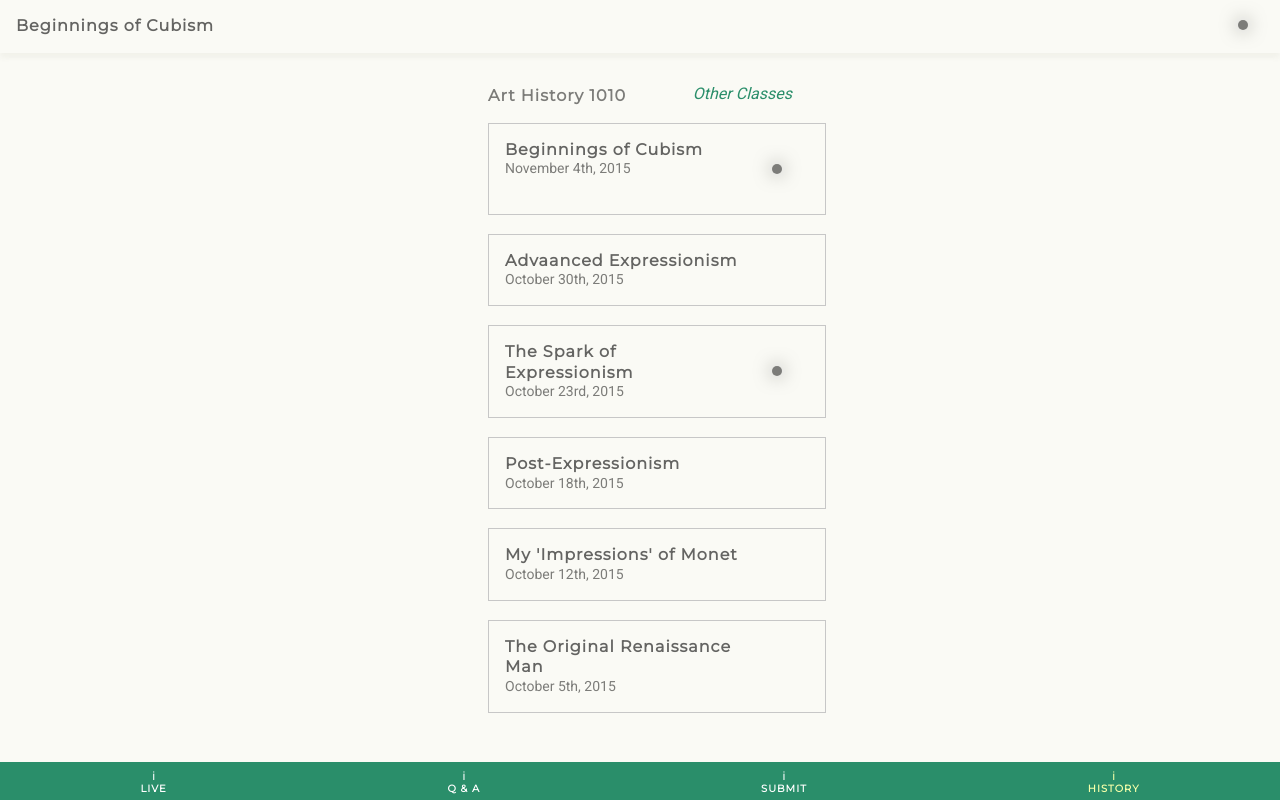
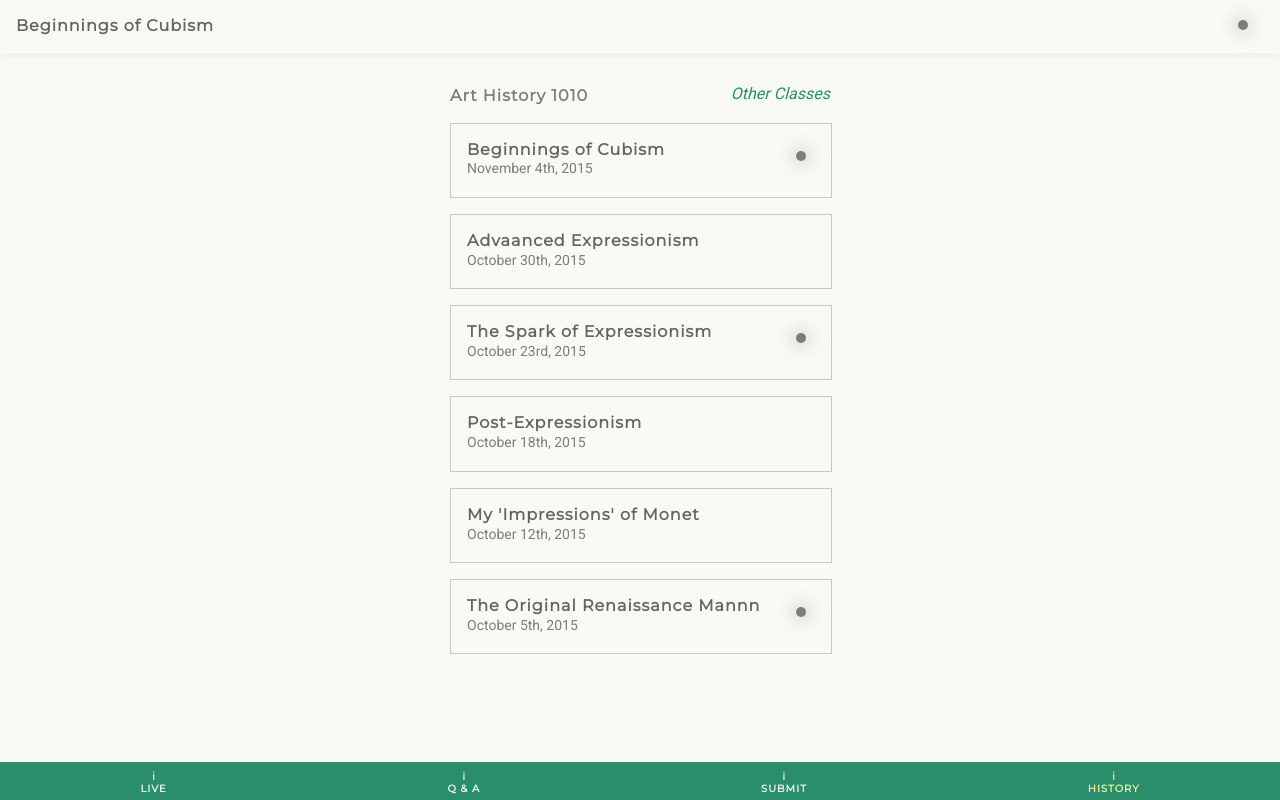
Before and after one commit to OsvaldoRosado/Firefly, a website: page public/history.html in a window 1280 px wide. Drawn offline with nearby package versions, Linux system fonts and the light colour scheme.

Commit message:
improve visuals for history class listings

```diff
--- a/public/history.html
+++ b/public/history.html
@@ -20,63 +20,78 @@
 	</div>
 	<div class="mainContent container">
 		<div class="history">
-			<div class="currentClass container">
+			<div class="currentClass row">
 				<h2>Art History 1010</h2>
 				<a href="#">Other Classes</a>
 			</div>
-			<ul class="container">
+			<ul class="row">
 				<li>
 					<a href="#">
-						<div class="historyTitle">
-							<h2>Beginnings of Cubism</h2>
-							<p>November 4th, 2015</p>
-						</div>
-						<div class="historyPulse">
-							<div class="darkPulse"></div>
+						<div class="historyItem">
+							<div class="historyTitle live">
+								<h2>Beginnings of Cubism</h2>
+								<p>November 4th, 2015</p>
+							</div>
+							<div class="historyPulse">
+								<div class="darkPulse"></div>
+							</div>
 						</div>
 					</a>
 				</li>
 				<li>
 					<a href="#">
-						<div class="historyTitle">
-							<h2>Advaanced Expressionism</h2>
-							<p>October 30th, 2015</p>
+						<div class="historyItem">
+							<div class="historyTitle">
+								<h2>Advaanced Expressionism</h2>
+								<p>October 30th, 2015</p>
+							</div>
 						</div>
 					</a>
 				</li>
 				<li>
 					<a href="#">
-						<div class="historyTitle">
+					<div class="historyItem">
+						<div class="historyTitle live">
 							<h2>The Spark of Expressionism</h2>
 							<p>October 23rd, 2015</p>
 						</div>
 						<div class="historyPulse">
 							<div class="darkPulse"></div>
 						</div>
+					</div>
 					</a>
 				</li>
 				<li>
 					<a href="#">
-						<div class="historyTitle">
-							<h2>Post-Expressionism</h2>
-							<p>October 18th, 2015</p>
+						<div class="historyItem">
+							<div class="historyTitle">
+								<h2>Post-Expressionism</h2>
+								<p>October 18th, 2015</p>
+							</div>
 						</div>
 					</a>
 				</li>
 				<li>
 					<a href="#">
-						<div class="historyTitle">
-							<h2>My 'Impressions' of Monet</h2>
-							<p>October 12th, 2015</p>
+						<div class="historyItem">
+							<div class="historyTitle">
+								<h2>My 'Impressions' of Monet</h2>
+								<p>October 12th, 2015</p>
+							</div>
 						</div>
 					</a>
 				</li>
 				<li>
 					<a href="#">
+					<div class="historyItem live">
 						<div class="historyTitle">
-							<h2>The Original Renaissance Man</h2>
+							<h2>The Original Renaissance Mannn</h2>
 							<p>October 5th, 2015</p>
 						</div>
+						<div class="historyPulse">
+							<div class="darkPulse"></div>
+						</div>
+					</div>
 					</a>
 				</li>
 			</ul>
--- a/public/sass/style.scss
+++ b/public/sass/style.scss
@@ -231,7 +231,7 @@ footer {
 	transition-timing-function: ease-in-out;
 }
 .darkPulse {
-	display: block;
+	display: inline-block;
 	margin: 0 auto;
 	width: 10px;
 	height: 10px;
@@ -366,6 +366,7 @@ body.audience {
 		.history {
 			div.currentClass {
 				margin-bottom: 1em;
+				display: block;
 				h2 {
 					color: $content-text-dark;
 					float: left;
@@ -381,14 +382,19 @@ body.audience {
 				li {
 					margin-bottom: 1em;
 					a {
-						padding: 1em;
+						div.historyItem {
+							display: inline-block;
+							padding: 1em;
+							&.live {
+								width: 80%;
+							}
+						}
 						text-decoration: none;
 						border: 1px solid $content-border;
 						display: inline-block;
 						width: 100%;
 						div.historyTitle {
 							float: left;
-							width: 80%;
 							h2 {
 								color: $content-text-darker;
 							}
@@ -397,11 +403,13 @@ body.audience {
 							}
 						}
 						div.historyPulse {
+							display: inline-block;
 							float: right;
-							width: 20%
+							position: absolute;
+							right: 1em;
+							padding: 0.5em;
 						}
 						div.darkPulse {
-							margin: 1.5em;
 						}
 					}
 				}
```
Also changed, not shown: public/css/style.css, 1 other file.
